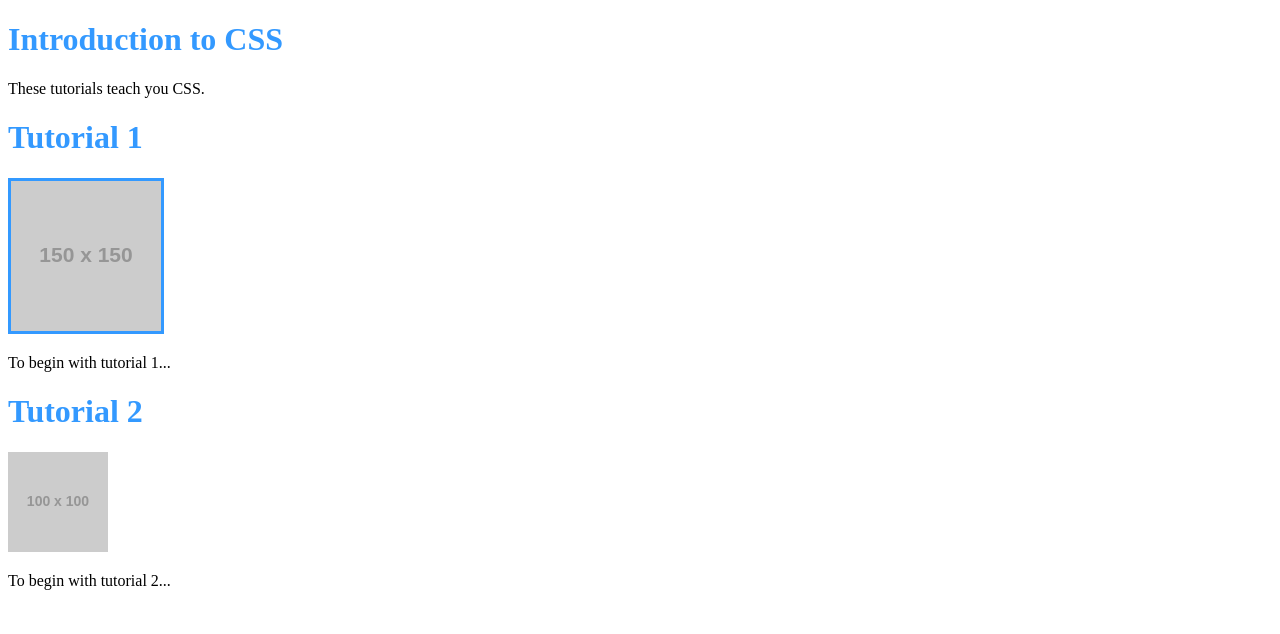
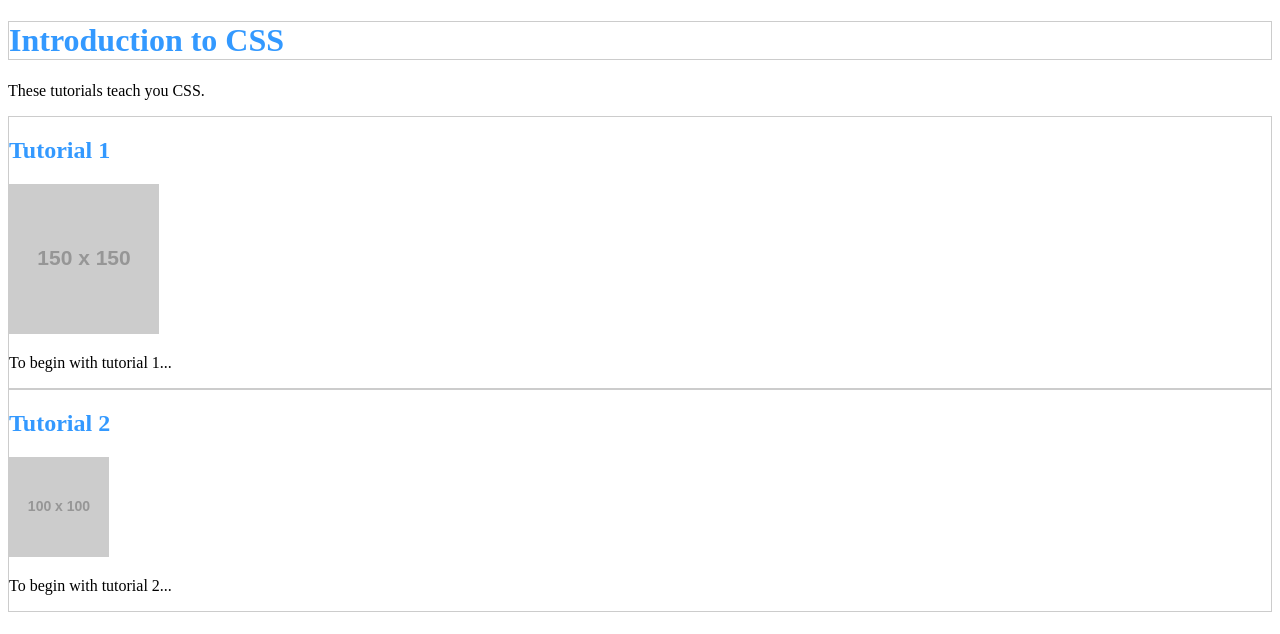
Before and after one commit to konrad-iwan/html-css-javascript-my-changes, a plain HTML site: page index.html in a window 1280 px wide. Drawn offline with Linux system fonts and the light colour scheme; placeholder pictures from the web are drawn by us.

Commit message:
module_4_12_selector_lists

```diff
--- a/index.html
+++ b/index.html
@@ -5,24 +5,27 @@
     <meta http-equiv="X-UA-Compatible" content="IE=edge">
     <meta name="viewport" content="width=device-width, initial-scale=1.0">
     <title>Document</title>
-    <link rel="stylesheet" href="styles.css" />
 </head>
-<!-- style section overrides style from separate file -->
 <style>
-    img[src="https://via.placeholder.com/150"] {
-        border: solid 3px #39f;
+    h1,
+    h2 {
+        color: #39f;
+    }
+    .tutorial,
+    h1 {
+        border: solid 1px #ccc;
     }
 </style>
 <body>
     <h1>Introduction to CSS</h1>
     <p>These tutorials teach you CSS.</p>
     <div class="tutorial" id="tutorial-1">
-        <h1>Tutorial 1</h1>
+        <h2>Tutorial 1</h2>
         <img src="https://via.placeholder.com/150" />
         <p>To begin with tutorial 1...</p>
     </div>
     <div class="tutorial" id="tutorial-2">
-        <h1>Tutorial 2</h1>
+        <h2>Tutorial 2</h2>
         <img src="https://via.placeholder.com/100" />
         <p>To begin with tutorial 2...</p>
     </div>
```
